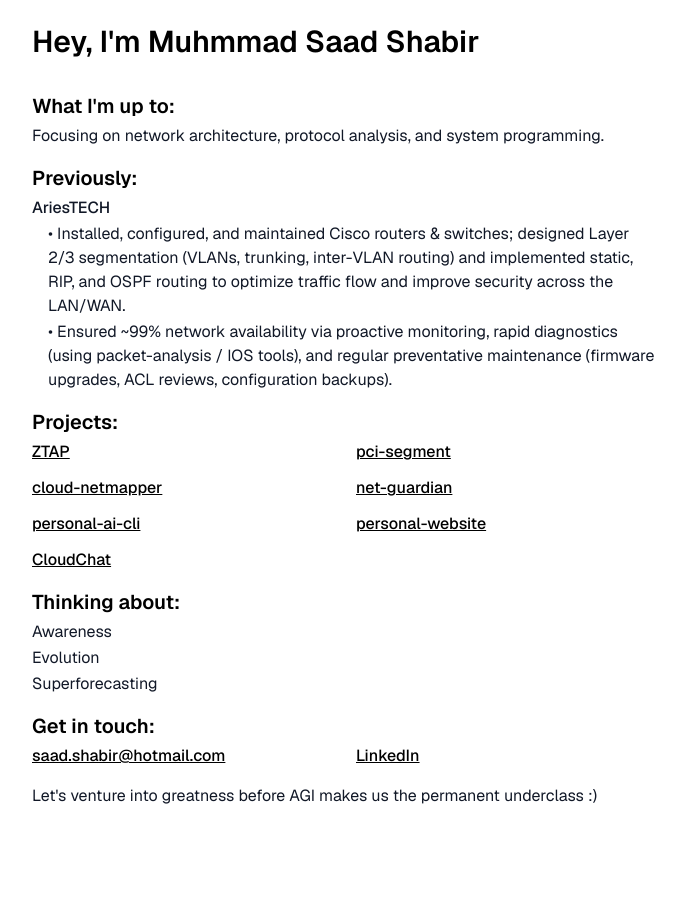
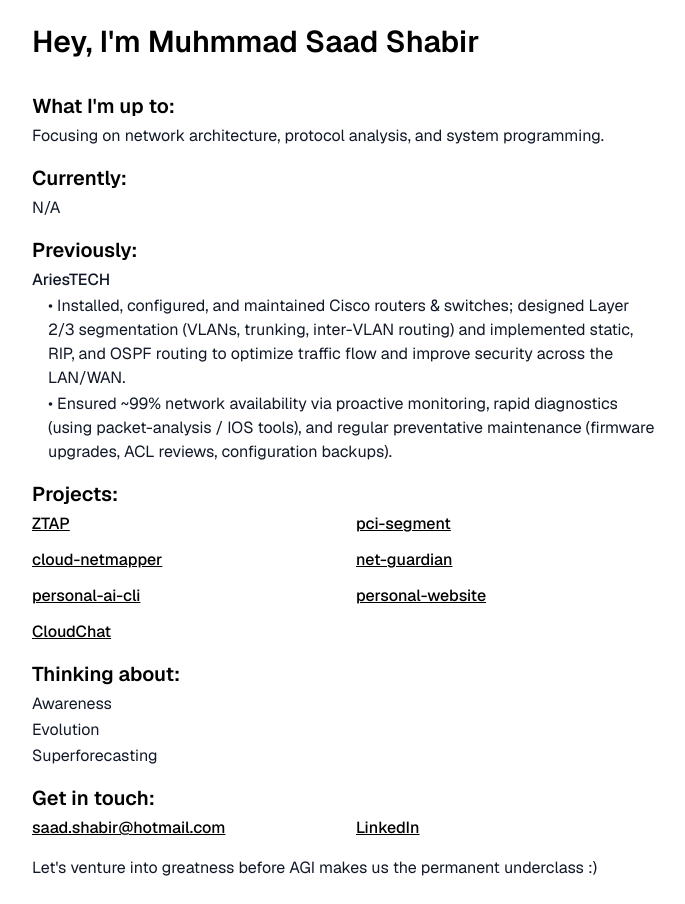
Before and after one commit to msaadshabir/personal-website, a Next.js app: page / in a window 1280 px wide. Shown: the whole page, without its empty margins (296-981 px from the left). Before the commit the page ends 832 px from the top, so only its background shows below. Built offline with nearby package versions, Linux system fonts and the light colour scheme.

Commit message:
Update page.js

```diff
--- a/app/page.js
+++ b/app/page.js
@@ -11,6 +11,9 @@ export default function Home() {
 
         <h2 className="text-xl font-semibold mb-1 text-black">What I'm up to:</h2>
         <p className="mb-4 text-gray-900 font-normal">Focusing on network architecture, protocol analysis, and system programming.</p>
+
+        <h2 className="text-xl font-semibold mb-1 text-black">Currently:</h2>
+        <p className="mb-4 text-gray-900 font-normal">N/A</p>
 
         <h2 className="text-xl font-semibold mb-1 text-black">Previously:</h2>
         <div className="mb-4 space-y-2 text-gray-900">
```
